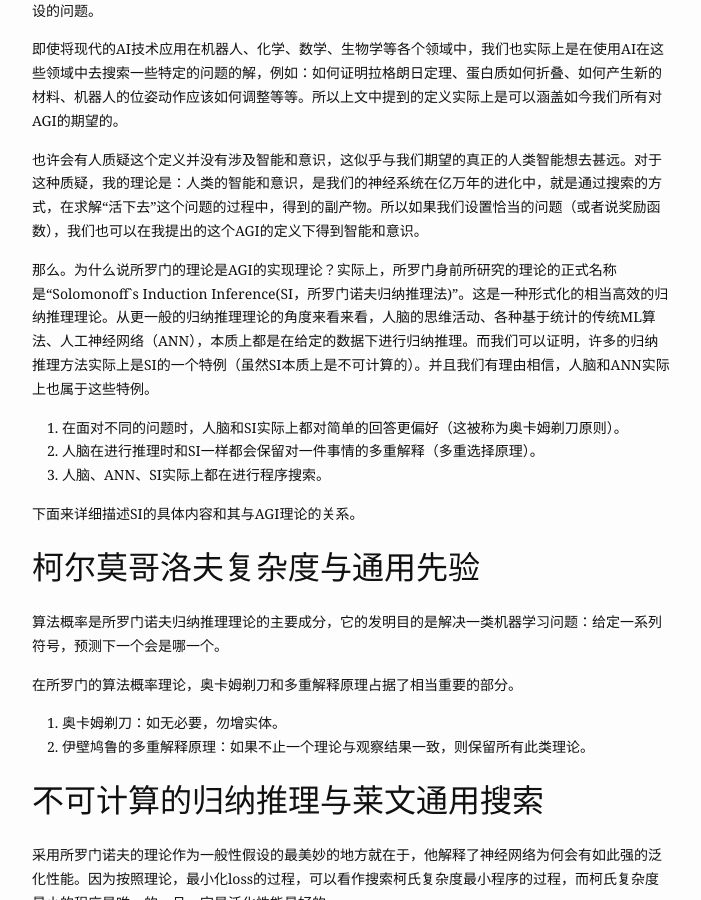
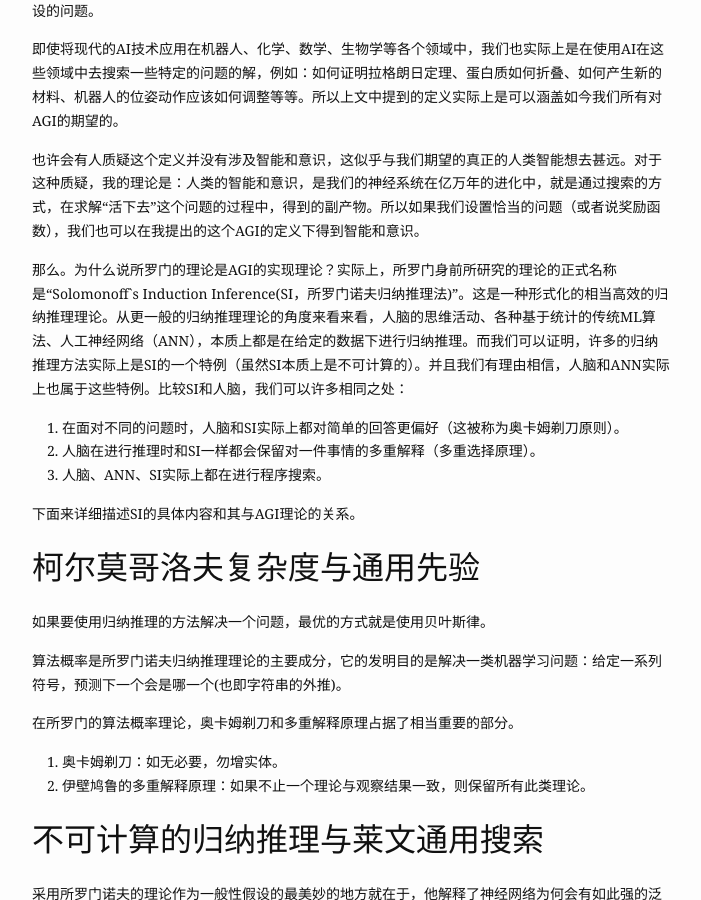
Before and after one commit to FuRuF-11/FuRuF-11.github.io, a Jekyll site: the page built from _posts/2024-01-08-Solomonoff,Kolmogorov_and_Levin_with_Compression,Prediction_and_Search.md, in a window 1280 px wide and 900 px high, scrolled down 997 px. Shown: the whole window, without its empty margins (288-989 px from the left). Built offline with Jekyll 4.4.1, drawn with Linux system fonts in a browser that asks for light colours; a script that is not in the unit is left out.

Commit message:
modified:   _posts/2024-01-08-Solomonoff,Kolmogorov_and_Levin_with_Compression,Prediction_and_Search.md

```diff
--- a/_posts/2024-01-08-Solomonoff,Kolmogorov_and_Levin_with_Compression,Prediction_and_Search.md
+++ b/_posts/2024-01-08-Solomonoff,Kolmogorov_and_Levin_with_Compression,Prediction_and_Search.md
@@ -24,7 +24,7 @@ blurb: "所罗门诺夫、柯尔莫哥洛夫和莱文与压缩、预测和搜索
 
 也许会有人质疑这个定义并没有涉及智能和意识，这似乎与我们期望的真正的人类智能想去甚远。对于这种质疑，我的理论是：人类的智能和意识，是我们的神经系统在亿万年的进化中，就是通过搜索的方式，在求解“活下去”这个问题的过程中，得到的副产物。所以如果我们设置恰当的问题（或者说奖励函数），我们也可以在我提出的这个AGI的定义下得到智能和意识。
 
-那么。为什么说所罗门的理论是AGI的实现理论？实际上，所罗门身前所研究的理论的正式名称是“Solomonoff`s Induction Inference(SI，所罗门诺夫归纳推理法)”。这是一种形式化的相当高效的归纳推理理论。从更一般的归纳推理理论的角度来看来看，人脑的思维活动、各种基于统计的传统ML算法、人工神经网络（ANN），本质上都是在给定的数据下进行归纳推理。而我们可以证明，许多的归纳推理方法实际上是SI的一个特例（虽然SI本质上是不可计算的）。并且我们有理由相信，人脑和ANN实际上也属于这些特例。
+那么。为什么说所罗门的理论是AGI的实现理论？实际上，所罗门身前所研究的理论的正式名称是“Solomonoff`s Induction Inference(SI，所罗门诺夫归纳推理法)”。这是一种形式化的相当高效的归纳推理理论。从更一般的归纳推理理论的角度来看来看，人脑的思维活动、各种基于统计的传统ML算法、人工神经网络（ANN），本质上都是在给定的数据下进行归纳推理。而我们可以证明，许多的归纳推理方法实际上是SI的一个特例（虽然SI本质上是不可计算的）。并且我们有理由相信，人脑和ANN实际上也属于这些特例。比较SI和人脑，我们可以许多相同之处：
 1. 在面对不同的问题时，人脑和SI实际上都对简单的回答更偏好（这被称为奥卡姆剃刀原则）。
 2. 人脑在进行推理时和SI一样都会保留对一件事情的多重解释（多重选择原理）。
 3. 人脑、ANN、SI实际上都在进行程序搜索。
@@ -33,7 +33,9 @@ blurb: "所罗门诺夫、柯尔莫哥洛夫和莱文与压缩、预测和搜索
 
 ## 柯尔莫哥洛夫复杂度与通用先验
 
-算法概率是所罗门诺夫归纳推理理论的主要成分，它的发明目的是解决一类机器学习问题：给定一系列符号，预测下一个会是哪一个。
+如果要使用归纳推理的方法解决一个问题，最优的方式就是使用贝叶斯律。
+
+算法概率是所罗门诺夫归纳推理理论的主要成分，它的发明目的是解决一类机器学习问题：给定一系列符号，预测下一个会是哪一个(也即字符串的外推)。
 
 在所罗门的算法概率理论，奥卡姆剃刀和多重解释原理占据了相当重要的部分。
 1. 奥卡姆剃刀：如无必要，勿增实体。
```
